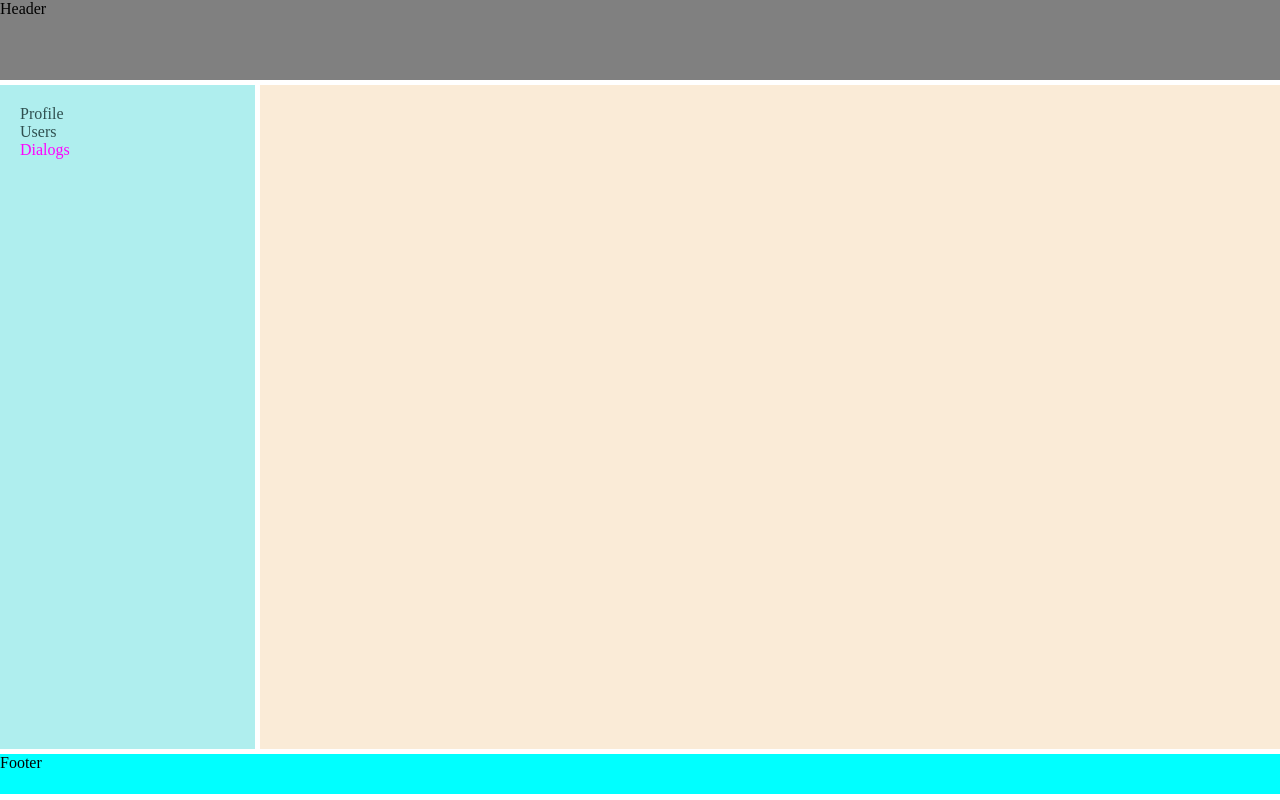
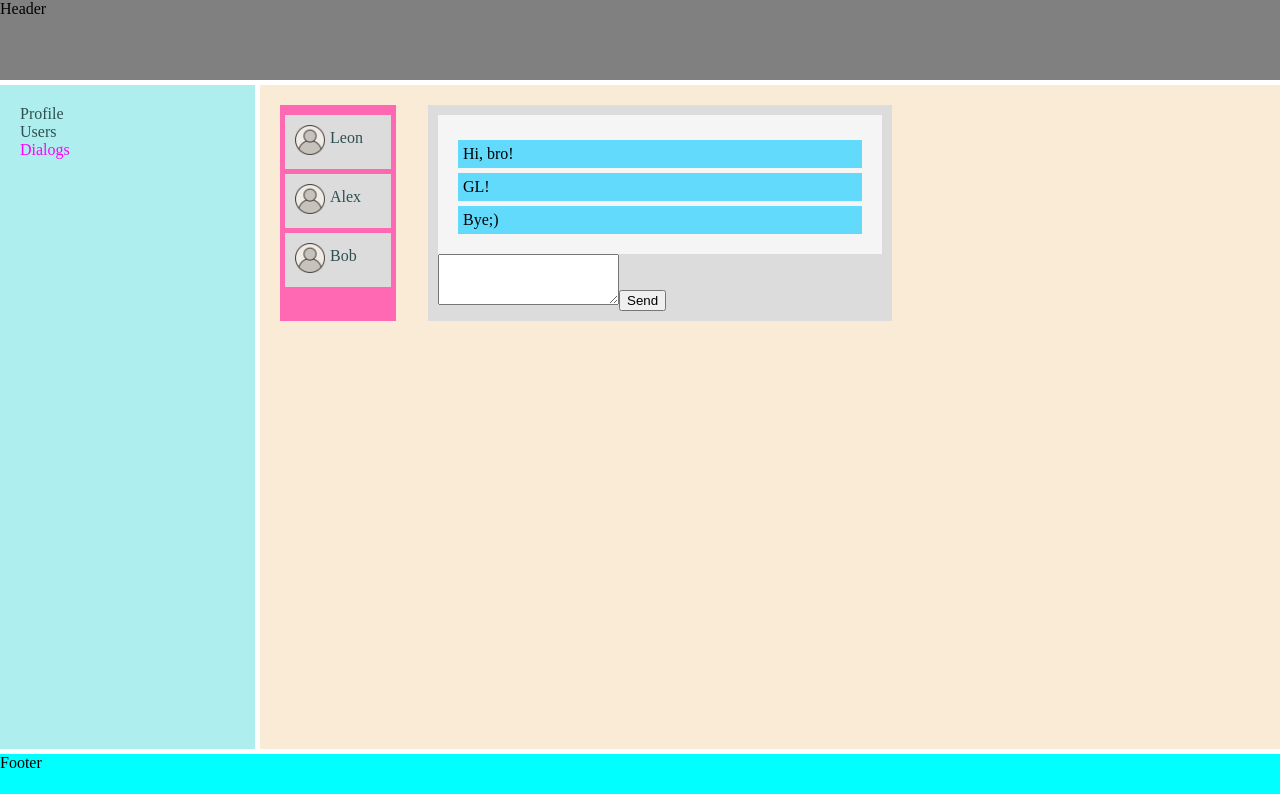
Before and after one commit to LeonShus/SocialTS, a React (Create React App) app: page /dialogs in a window 1280 px wide. Built offline with nearby package versions, Linux system fonts and the light colour scheme.

Commit message:
add DialogsReducer & refactor

```diff
--- a/src/App.tsx
+++ b/src/App.tsx
@@ -8,9 +8,13 @@ import {BrowserRouter, Route} from "react-router-dom";
 import Dialogs from "./Components/Dialogs/Dialogs";
 import Users from "./Components/Users/Users";
 import {ProfileInitStateType} from "./Redux/Reducers/ProfileReducer";
+import {DialogsInitStateType} from "./Redux/Reducers/DialogsReducer";
 
 export type AppPropsType = {
-    state: { profilePage: ProfileInitStateType }
+    state: {
+        profilePage: ProfileInitStateType,
+        dialogsPage: DialogsInitStateType,
+    }
     dispatch: any
 }
 
@@ -29,7 +33,9 @@ const App: React.FC<AppPropsType> = (props) => {
                 <div className={classes.mainSection}>
                     <Route path="/profile" render={() => <Profile postsData={props.state.profilePage.postsData}
                                                                   dispatch={props.dispatch}/>}/>
-                    {/*<Route path="/dialogs" render={() => <Dialogs messages={props.state.dialogs.messages} users={props.state.dialogs.users}/>}/>*/}
+                    <Route path="/dialogs" render={() => <Dialogs messages={props.state.dialogsPage.messages}
+                                                                  users={props.state.dialogsPage.users}
+                                                                  dispatch={props.dispatch}/>}/>
                     <Route path="/users" render={() => <Users/>}/>
                 </div>
 
--- a/src/Components/Dialogs/Dialogs.tsx
+++ b/src/Components/Dialogs/Dialogs.tsx
@@ -1,10 +1,22 @@
-import React from "react";
+import React, {useState} from "react";
 import classes from "./Dialogs.module.css"
 import Message from "./Message/Message";
 import DialogItem from "./DialogItem/DialogItem";
+import {SendNewMessage} from "../../Redux/Reducers/DialogsReducer";
 
 const Dialogs = (props: any) => {
     console.log(props,'Dialogs')
+
+    let [newMessage, SetNewMessage] = useState('')
+
+    const changeNewMessage = (text : string) => {
+        SetNewMessage(text)
+    }
+
+    const SendMessage = () => {
+        props.dispatch(SendNewMessage(newMessage))
+    }
+
     return (
         <div className={classes.dialogs}>
             <div className={classes.users}>
@@ -14,8 +26,9 @@ const Dialogs = (props: any) => {
                 <div className={classes.chatWindow}>
                     { props.messages.map((el:any) => <Message key={el.id} message={el.message}/>) }
                 </div>
-                <textarea rows={3}></textarea>
-                <button>Send</button>
+                <textarea onChange={(e) => changeNewMessage(e.currentTarget.value)}
+                          rows={3} value={newMessage}></textarea>
+                <button onClick={SendMessage}>Send</button>
             </div>
         </div>
 
--- /dev/null
+++ b/src/Redux/Reducers/DialogsReducer.ts
@@ -0,0 +1,49 @@
+
+const ADD_NEW_MESSAGE = "ADD-NEW-MESSAGE"
+
+export type MessageType = {
+    id: number
+    message: string
+}
+export type UsersType = {
+    id: number
+    name: string
+}
+
+const initState = {
+    messages: [
+        { id: 1, message: 'Hi, bro!' },
+        { id: 2, message: 'GL!' },
+        { id: 3, message: 'Bye;)' },
+    ] as Array<MessageType>,
+
+    users: [
+        { id : 1, name: 'Leon' },
+        { id : 2, name: 'Alex' },
+        { id : 3, name: 'Bob' }
+    ] as Array<UsersType>,
+}
+
+export type DialogsInitStateType = typeof initState
+
+export const dialogsReducer = (state: DialogsInitStateType = initState, action: any) => {
+    switch (action.type){
+        case "ADD-NEW-MESSAGE":
+            const newMes: MessageType = {
+                id: 4,
+                message: action.text
+            }
+            return {
+                ...state,
+                messages: [ ...state.messages, newMes ]
+            }
+        default:
+            return state
+    }
+}
+
+type SendNewMessageActionCreatorTYpe = {
+    type: typeof ADD_NEW_MESSAGE
+    text: string
+}
+export const SendNewMessage = (text: string): SendNewMessageActionCreatorTYpe => ({ type: ADD_NEW_MESSAGE, text })
--- a/src/Redux/ReduxStore.ts
+++ b/src/Redux/ReduxStore.ts
@@ -1,8 +1,10 @@
 import {combineReducers, createStore} from "redux";
 import {profileReducer} from "./Reducers/ProfileReducer";
+import {dialogsReducer} from "./Reducers/DialogsReducer";
 
 let reducers = combineReducers({
-    profilePage: profileReducer
+    profilePage: profileReducer,
+    dialogsPage: dialogsReducer
 })
 
 let store = createStore(reducers)
```
